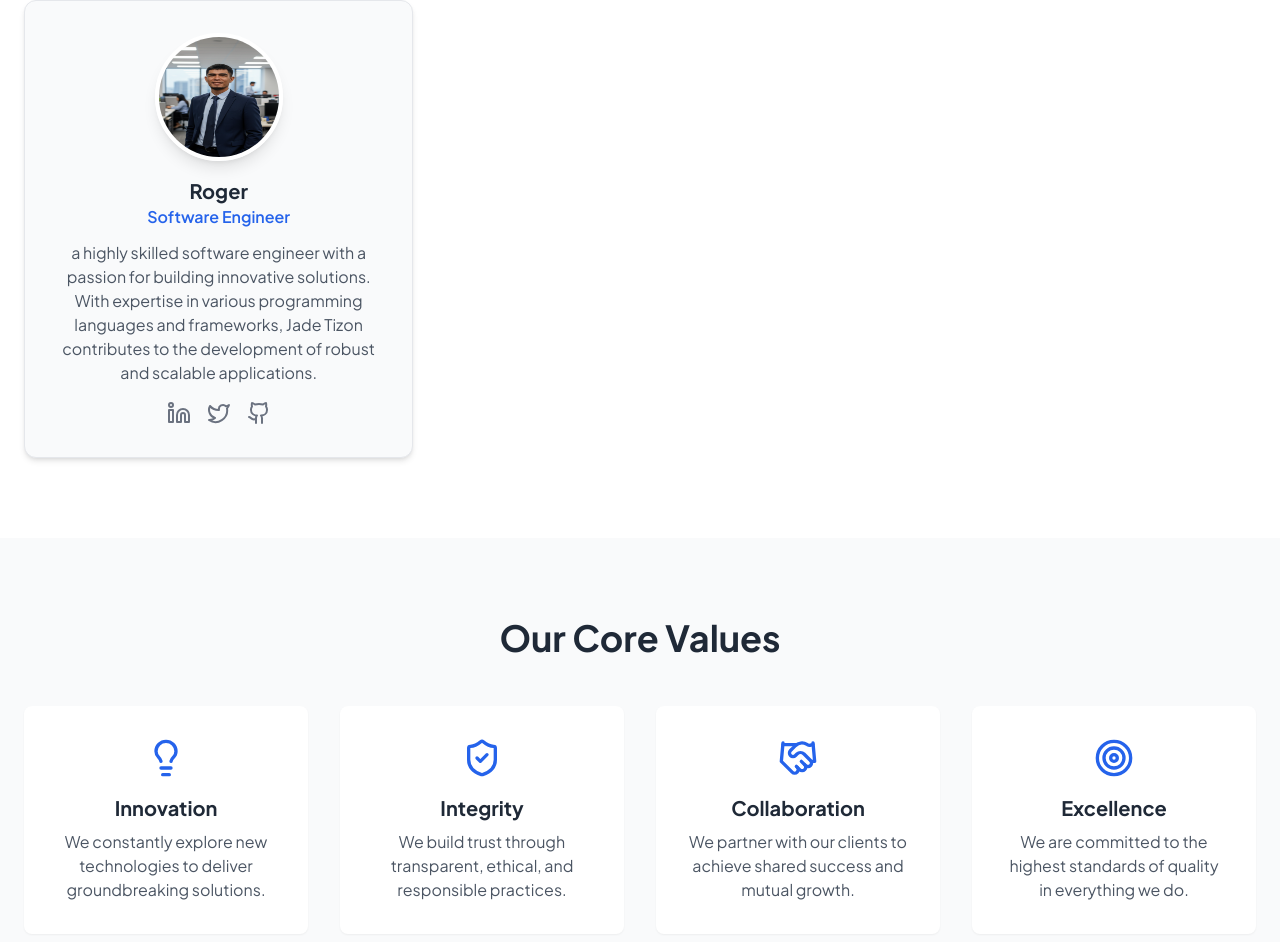
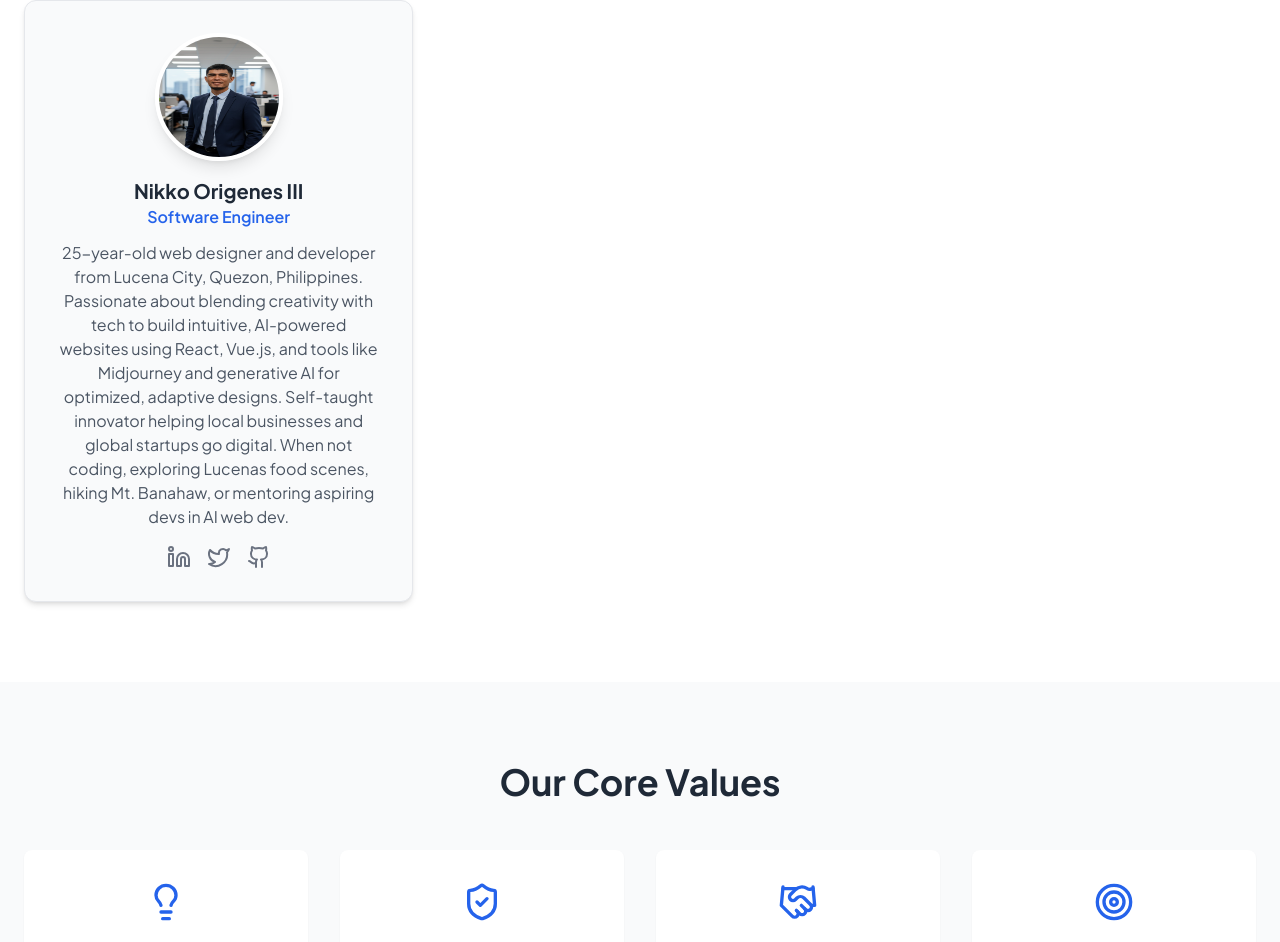
Before and after one commit to Yano-ai/yano-ai.github.io, a Next.js app: page /about in a window 1280 px wide. Shown: the part 1596-2538 px from the top of the page. Built offline with nearby package versions, Linux system fonts and the light colour scheme.

Commit message:
changes in rogers bio information

```diff
--- a/app/about/page.tsx
+++ b/app/about/page.tsx
@@ -153,9 +153,9 @@ const WhoWeArePage = () => {
       }
     },
     {
-      name: 'Roger',
+      name: 'Nikko Origenes III',
       title: 'Software Engineer',
-      bio: 'a highly skilled software engineer with a passion for building innovative solutions. With expertise in various programming languages and frameworks, Jade Tizon contributes to the development of robust and scalable applications.',
+      bio: '25-year-old web designer and developer from Lucena City, Quezon, Philippines. Passionate about blending creativity with tech to build intuitive, AI-powered websites using React, Vue.js, and tools like Midjourney and generative AI for optimized, adaptive designs. Self-taught innovator helping local businesses and global startups go digital. When not coding, exploring Lucenas food scenes, hiking Mt. Banahaw, or mentoring aspiring devs in AI web dev.',
       image: '/image-aiko/pictureko.png',
       social: { linkedin: '#', twitter: '#', github: '#' }
     }
```
